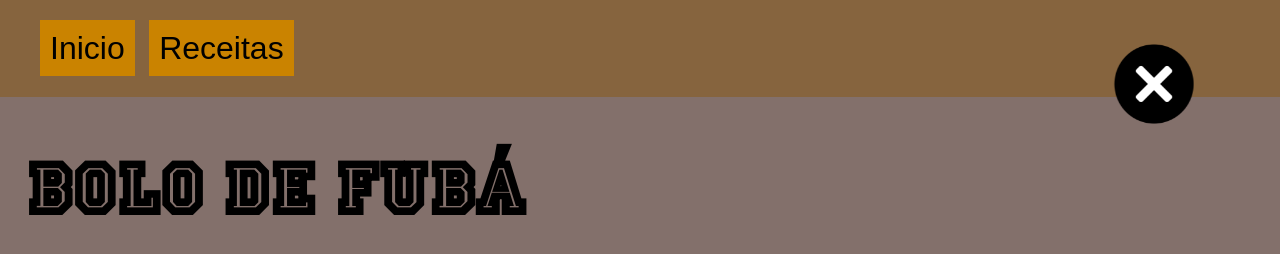
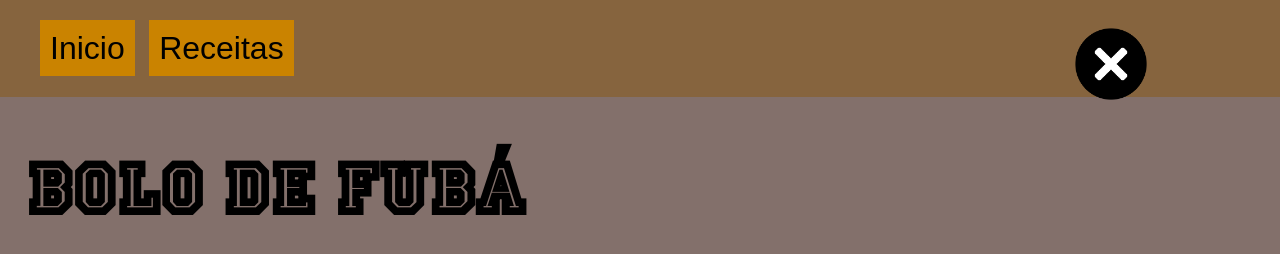
Before and after one commit to ThiagoWalek/projeto-receita, a plain HTML site: page receita01-01.html in a window 1280 px wide. Drawn offline with Linux system fonts and the light colour scheme.

Commit message:
mais ajustes do x para adaptação de telas

```diff
--- a/style.css
+++ b/style.css
@@ -164,7 +164,7 @@ div.x {
     position: absolute;
     position: fixed;
     left: 87%;
-    bottom: 84%;
+    bottom: 87%;
     /* irei substituir os comandos pelos de cima
     margin-left: 72vw;
     position: sticky;
@@ -200,4 +200,12 @@ main.receita  div.segura{
         width: 350px;
         height: 350px;
     }
+    div.x {
+        left: 84%;
+
+    }
+    div.x > img {
+        width: 9vh;
+        height: 9vh;
+    }
 }
```
